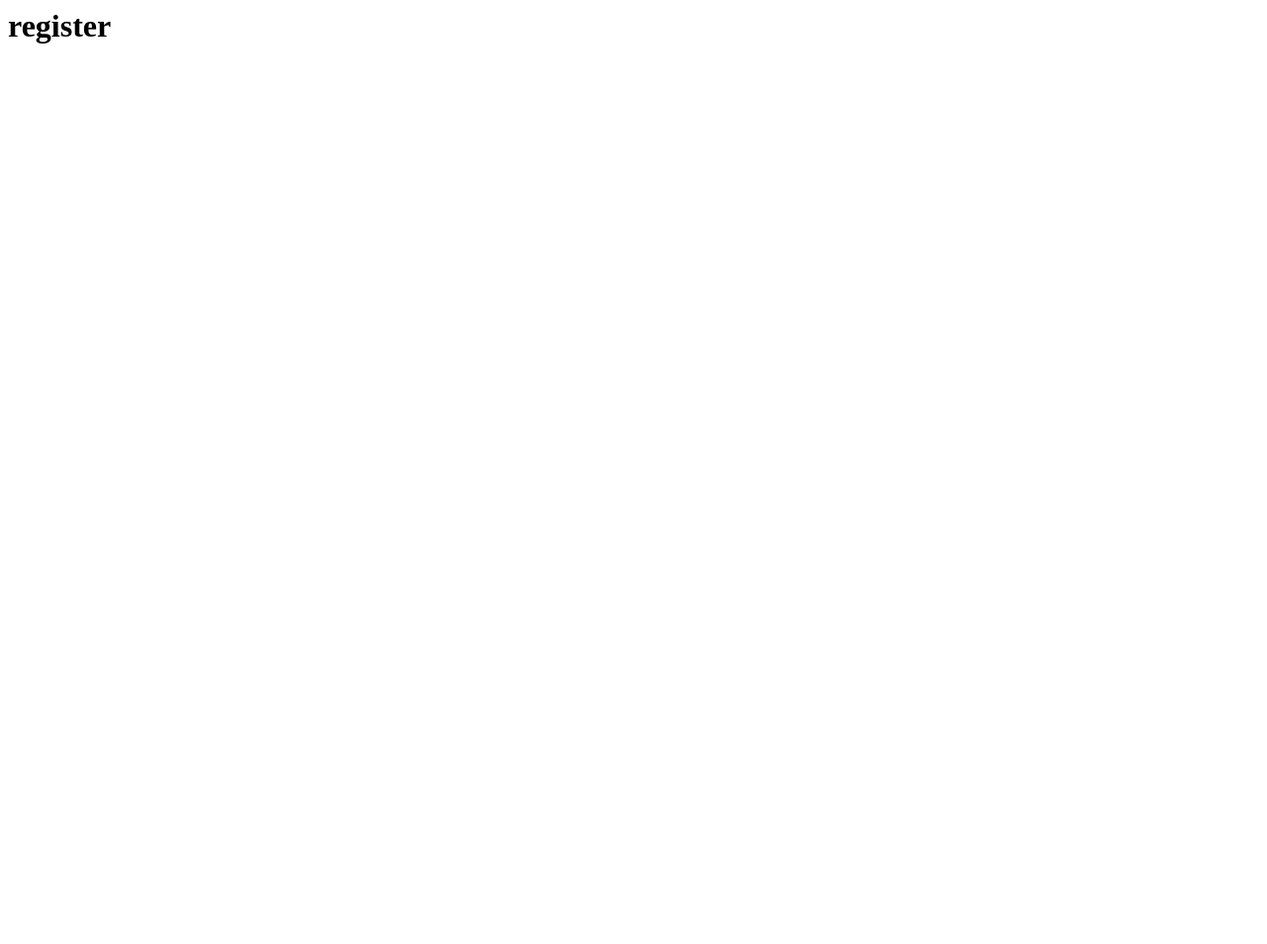
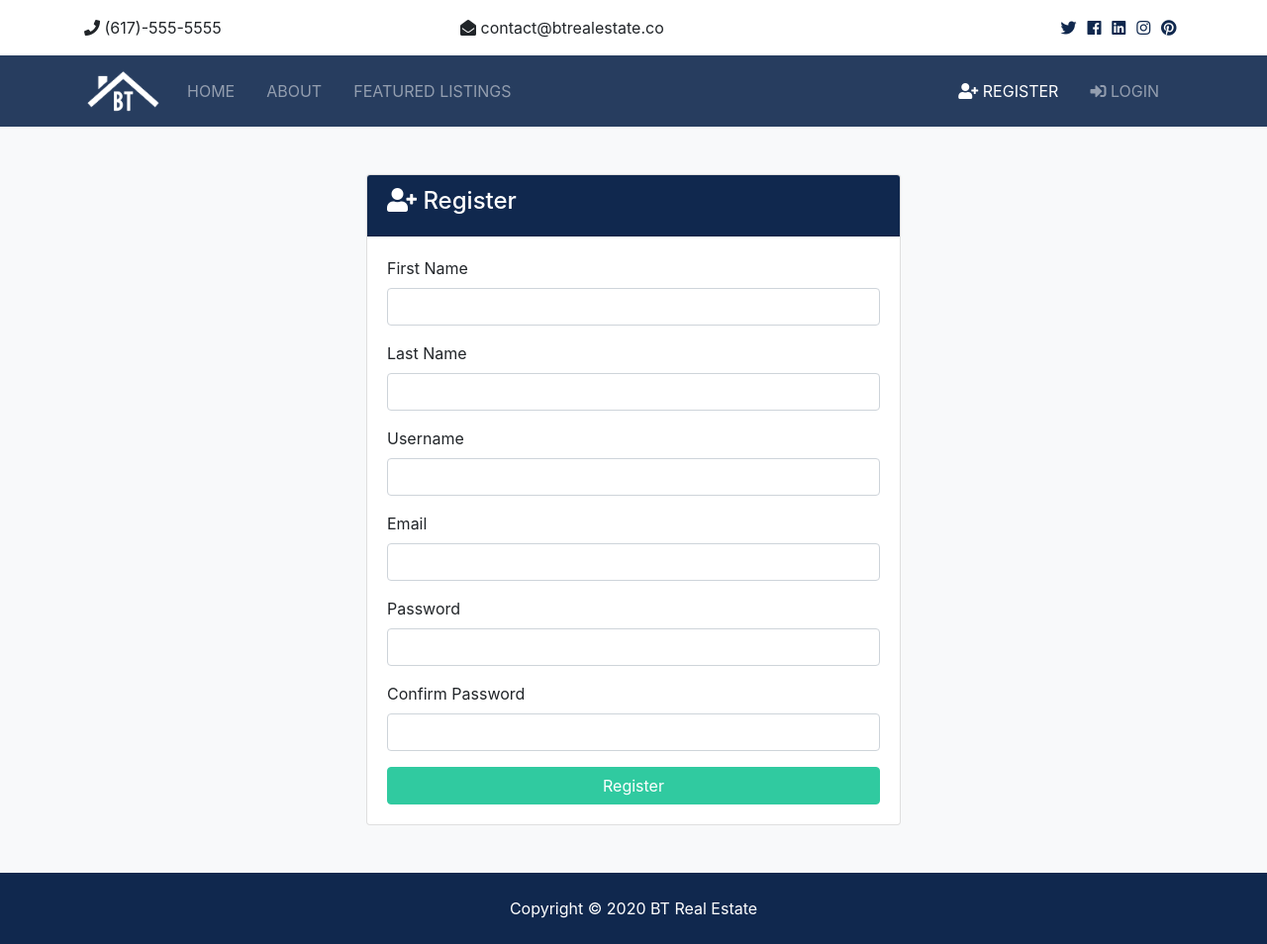
Before and after one commit to afsana1210/BT_RealState_Django_Project, a Django app: page /accounts/register in a window 1280 px wide. Before the commit the page is almost empty. Shown: the whole page at 99% size. Before the commit the page ends 44 px from the top, so only its background shows below. Run offline with Django 3.2, Linux system fonts and the light colour scheme; some libraries are stand-ins or nearby versions.

Commit message:
Register and login template

```diff
--- a/BTRE/BTRE/settings.py
+++ b/BTRE/BTRE/settings.py
@@ -135,3 +135,8 @@ STATICFILES_DIRS=[
 
 MEDIA_ROOT=os.path.join(BASE_DIR,'media')
 MEDIA_URL='/media/'
+
+from django.contrib.messages import constants as messages
+MESSAGE_TAGS = {
+    messages.ERROR: 'danger',
+}
--- a/BTRE/accounts/views.py
+++ b/BTRE/accounts/views.py
@@ -2,10 +2,16 @@ from django.shortcuts import render,redirect
 
 # Create your views here.
 def register(request):
-    return render(request,'accounts/register.html')
+    if request.method=='POST':
+        return
+    else:
+       return render(request,'accounts/register.html')
 
 def login(request):
-    return render(request,'accounts/login.html')
+    if request.method=='POST':
+        return
+    else:
+      return render(request,'accounts/login.html')
 
 def logout(request):
     return redirect('index')
--- a/BTRE/templates/accounts/register.html
+++ b/BTRE/templates/accounts/register.html
@@ -1 +1,47 @@
-<h1>register</h1>
+{% extends 'base.html' %}
+{% block content %}
+<section id="register" class="bg-light py-5">
+    <div class="container">
+      <div class="row">
+        <div class="col-md-6 mx-auto">
+          <div class="card">
+            <div class="card-header bg-primary text-white">
+              <h4>
+                <i class="fas fa-user-plus"></i> Register</h4>
+            </div>
+            <div class="card-body">
+                <form action="{% url 'register' %}" method="POST">
+                    {% csrf_token %}
+                  <div class="form-group">
+                  <label for="first_name">First Name</label>
+                  <input type="text" name="first_name" class="form-control" required>
+                </div>
+                <div class="form-group">
+                  <label for="last_name">Last Name</label>
+                  <input type="text" name="last_name" class="form-control" required>
+                </div>
+                <div class="form-group">
+                  <label for="username">Username</label>
+                  <input type="text" name="username" class="form-control" required>
+                </div>
+                <div class="form-group">
+                  <label for="email">Email</label>
+                  <input type="email" name="email" class="form-control" required>
+                </div>
+                <div class="form-group">
+                  <label for="password2">Password</label>
+                  <input type="password" name="password" class="form-control" required>
+                </div>
+                <div class="form-group">
+                  <label for="password">Confirm Password</label>
+                  <input type="password" name="password2" class="form-control" required>
+                </div>
+                <input type="submit" value="Register" class="btn btn-secondary btn-block">
+              </form>
+            </div>
+          </div>
+        </div>
+      </div>
+    </div>
+  </section>
+{% endblock %}
--- /dev/null
+++ b/BTRE/templates/partials/_alert.html
@@ -0,0 +1,4 @@
+{% if messages %}
+  {% for message in messages %}
+  {% endfor %}
+{% endif %}
```
Also changed, not shown: BTRE/templates/accounts/login.html (+34 -1 lines).
